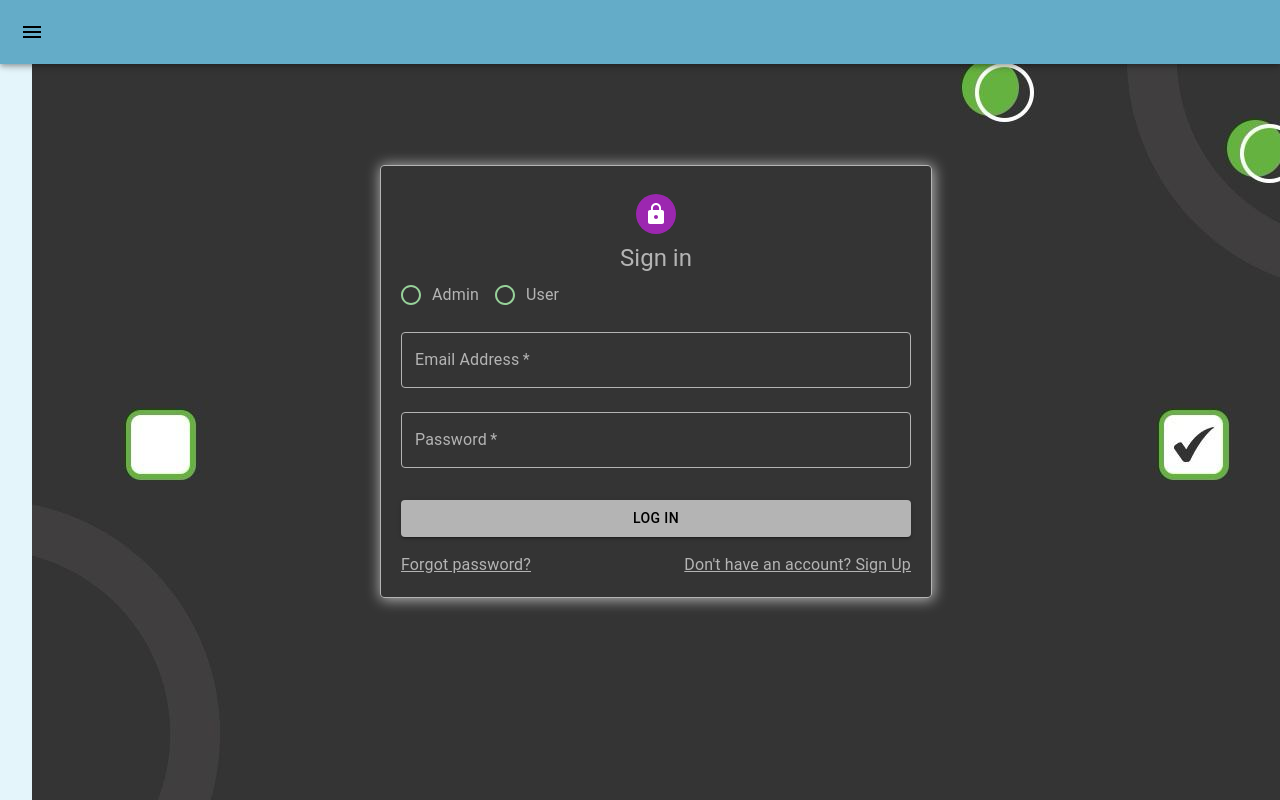
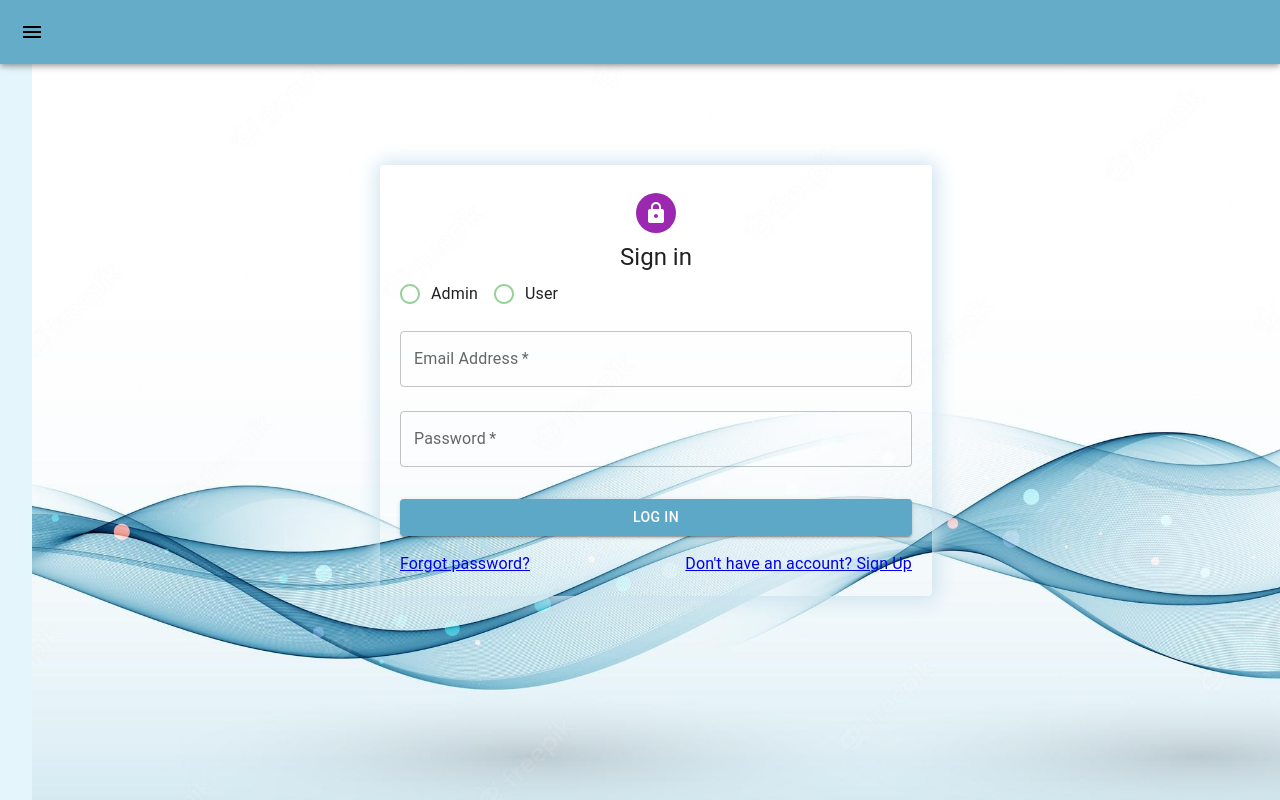
Before and after one commit to ankitaceoitbox/RecurrReminder, a React (Create React App) app: page /login in a window 1280 px wide. Built offline with nearby package versions, Linux system fonts and the light colour scheme.

Commit message:
change ui

```diff
--- a/src/components/allformdata.jsx
+++ b/src/components/allformdata.jsx
@@ -373,7 +373,6 @@ function AllFormData({ allData, onDeleteFormDataById, onHandleUpdateForm, onLoad
     }
 
     const formateEndDate = (endDate) => {
-        console.log(endDate);
         if (endDate?.date) {
             return `DATE - ${endDate?.date}`;
         } else if (endDate?.occurence > 0) {
--- a/src/components/global.css
+++ b/src/components/global.css
@@ -8,7 +8,7 @@
 
 .login-form {
   height: 100vh;
-  background-image: url("../../public/logo1.jpeg");
+  background-image: url("../../public/bgimg.jpg");
   background-size: cover;
 }
 /* body {
--- a/src/components/login.jsx
+++ b/src/components/login.jsx
@@ -82,14 +82,13 @@ function LoginForm() {
                             <Grid item xs={12} sm={12} md={12}>
                                 <Paper elevation={5} style={{
                                     padding: '20px', marginTop: "165px", background: "transparent",
-                                    border: "1px solid rgb(180 180 180)",
-                                    boxShadow: "rgb(180 180 180) 1px 1px 14px 1px"
+                                    boxShadow: "rgb(204 227 238) 1px 1px 20px 4px"
                                 }}>
                                     <div style={{ display: 'flex', alignItems: "center", flexDirection: "column" }}>
                                         <Avatar sx={{ m: 1, bgcolor: 'secondary.main' }}>
                                             <LockIcon />
                                         </Avatar>
-                                        <Typography component="h1" variant="h5" style={{ color: "rgb(180 180 180)", fontFamily: "roboto" }}>
+                                        <Typography component="h1" variant="h5" style={{ color: "", fontFamily: "roboto" }}>
                                             Sign in
                                         </Typography>
                                     </div>
@@ -104,11 +103,11 @@ function LoginForm() {
 
                                         >
                                             <FormControlLabel value="admin" control={<Radio sx={{ color: '#97d19a', "& .Mui-checked": { background: "#97d19a" } }} />} label={<span style={{ fontFamily: "roboto" }}>Admin</span>}
-                                                style={{ color: "rgb(180 180 180)" }}
+                                                style={{ color: "" }}
 
                                             />
                                             <FormControlLabel value="user" control={<Radio sx={{ color: '#97d19a', "& .Mui-checked": { background: "#97d19a" } }} />}
-                                                label={<span style={{ fontFamily: "roboto" }}>User</span>} style={{ color: "rgb(180 180 180)" }} />
+                                                label={<span style={{ fontFamily: "roboto" }}>User</span>} style={{ color: "" }} />
                                         </RadioGroup>
                                     </FormControl>
                                     <Box component="form">
@@ -121,23 +120,6 @@ function LoginForm() {
                                             name="email"
                                             value={formData.email}
                                             onChange={handleInputChange}
-                                            sx={{
-                                                "& .MuiInputLabel-root": { color: 'rgb(180 180 180)' },
-                                                "& .MuiOutlinedInput-root": {
-                                                    "& > fieldset": { borderColor: "rgb(180 180 180)" },
-                                                    "&:hover fieldset": { borderColor: "rgb(180 180 180)" },
-                                                    "&.Mui-focused fieldset": {
-                                                        borderColor: "rgb(180 180 180)",
-                                                    },
-                                                    "& > fieldset": { borderColor: "rgb(180 180 180)" },
-                                                    "& input": {
-                                                        color: 'ghostwhite',
-                                                    },
-                                                },
-                                                "& label.MuiInputLabel-root": {
-                                                    color: 'rgb(180 180 180)', // Specify label color
-                                                },
-                                            }}
                                             InputProps={{
                                                 inputProps: {
                                                     style: {
@@ -161,23 +143,7 @@ function LoginForm() {
                                                     autoComplete: 'off',
                                                 }
                                             }}
-                                            sx={{
-                                                "& .MuiInputLabel-root": { color: 'rgb(180 180 180)' },
-                                                "& .MuiOutlinedInput-root": {
-                                                    "& > fieldset": { borderColor: "rgb(180 180 180)" },
-                                                    "&:hover fieldset": { borderColor: "rgb(180 180 180)" },
-                                                    "&.Mui-focused fieldset": {
-                                                        borderColor: "rgb(180 180 180)",
-                                                    },
-                                                    "& > fieldset": { borderColor: "rgb(180 180 180)" },
-                                                    "& input": {
-                                                        color: 'ghostwhite',
-                                                    },
-                                                },
-                                                "& label.MuiInputLabel-root": {
-                                                    color: 'rgb(180 180 180)', // Specify label color
-                                                },
-                                            }}
+
                                             InputProps={{
                                                 inputProps: {
                                                     style: {
@@ -200,7 +166,7 @@ function LoginForm() {
                                                     variant="contained"
                                                     sx={{ mt: 3, mb: 2 }}
                                                     onClick={userLogin}
-                                                    style={{ background: "rgb(180 180 180)", color: "black", fontFamily: "roboto" }}
+                                                    style={{ background: "rgb(93 167 199)", color: "white", fontFamily: "roboto" }}
                                                 >
                                                     Log In
                                                 </Button>
@@ -208,12 +174,12 @@ function LoginForm() {
 
                                         <Grid container>
                                             <Grid item xs>
-                                                <Link href="#" variant="body2" to="/reset-password/" style={{ color: "rgb(180 180 180)", fontFamily: "roboto" }}>
+                                                <Link href="#" variant="body2" to="/reset-password/" style={{ color: "", fontFamily: "roboto" }}>
                                                     Forgot password?
                                                 </Link>
                                             </Grid>
                                             <Grid item>
-                                                <Link href="#" variant="body2" to="/register" style={{ color: "rgb(180 180 180)", fontFamily: "roboto" }}>
+                                                <Link href="#" variant="body2" to="/register" style={{ color: "", fontFamily: "roboto" }}>
                                                     {"Don't have an account? Sign Up"}
                                                 </Link>
                                             </Grid>
```
